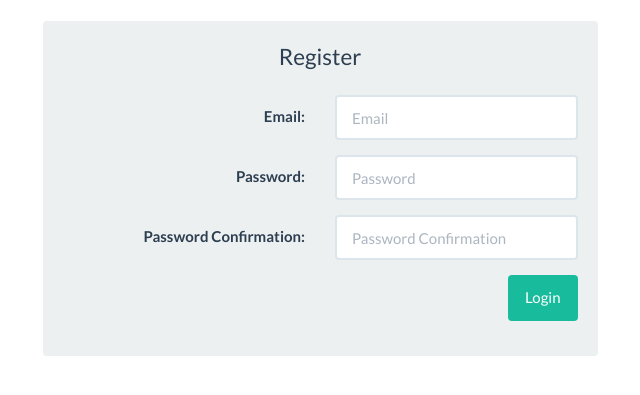
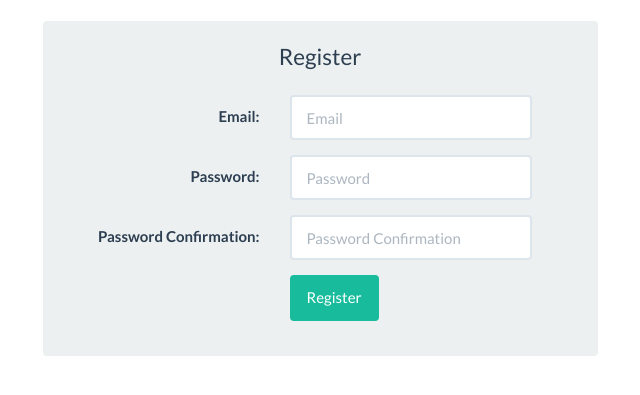
Before and after one commit to bduyng/django-jsnews, a Django app: page /register/ in a window 1280 px wide. Shown: the part 60-455 px from the top of the page, without its empty margins (320-960 px from the left). Run offline with Django 3.2, Linux system fonts and the light colour scheme; some libraries are stand-ins or nearby versions.

Commit message:
update register page styles

```diff
--- a/articles/templates/registration/register.html
+++ b/articles/templates/registration/register.html
@@ -11,27 +11,27 @@
                         <fieldset>
                             <legend class="text-center">Register</legend>
                             <div class="form-group">
-                                <label for="inputEmail" class="col-lg-6 control-label">{{ form.username.label_tag }}</label>
+                                <label for="inputEmail" class="col-lg-5 control-label">{{ form.username.label_tag }}</label>
                                 <div class="col-lg-6">
                                     {{ form.username }}
                                 </div>
                             </div>
                             <div class="form-group">
-                                <label for="inputPassword" class="col-lg-6 control-label">{{ form.password1.label_tag }}</label>
+                                <label for="inputPassword" class="col-lg-5 control-label">{{ form.password1.label_tag }}</label>
                                 <div class="col-lg-6">
                                     {{ form.password1 }}
                                 </div>
                             </div>
                             <div class="form-group">
-                                <label for="inputPassword" class="col-lg-6 control-label">{{ form.password2.label_tag }}</label>
+                                <label for="inputPassword" class="col-lg-5 control-label">{{ form.password2.label_tag }}</label>
                                 <div class="col-lg-6">
                                     {{ form.password2 }}
                                 </div>
                             </div>
 
                             <div class="form-group">
-                                <div class="col-lg-6 col-lg-offset-6">
-                                    <button type="submit" class="btn btn-success pull-right">Login</button>
+                                <div class="col-lg-6 col-lg-offset-5">
+                                    <button type="submit" class="btn btn-success">Register</button>
                                 </div>
                             </div>
                             <input type="hidden" name="next" value="{{ next }}" />
```
